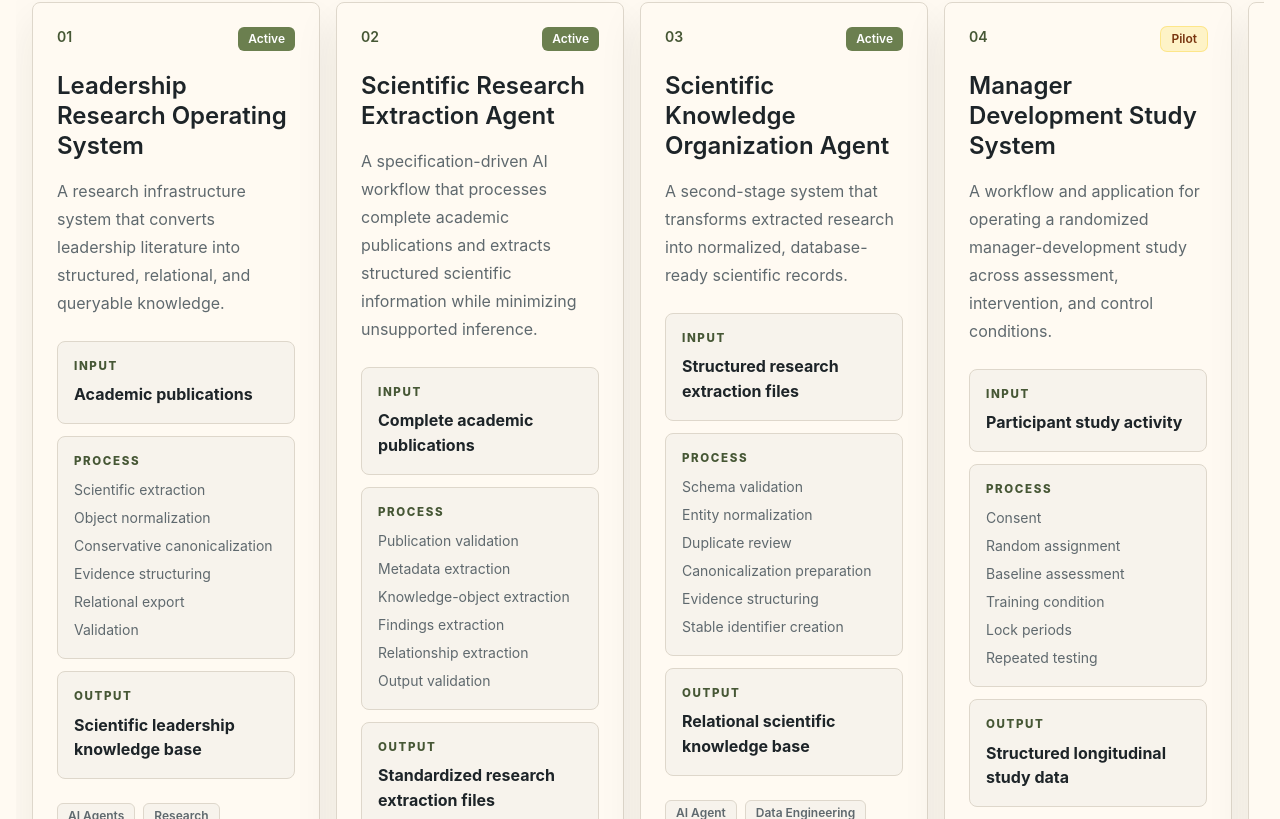
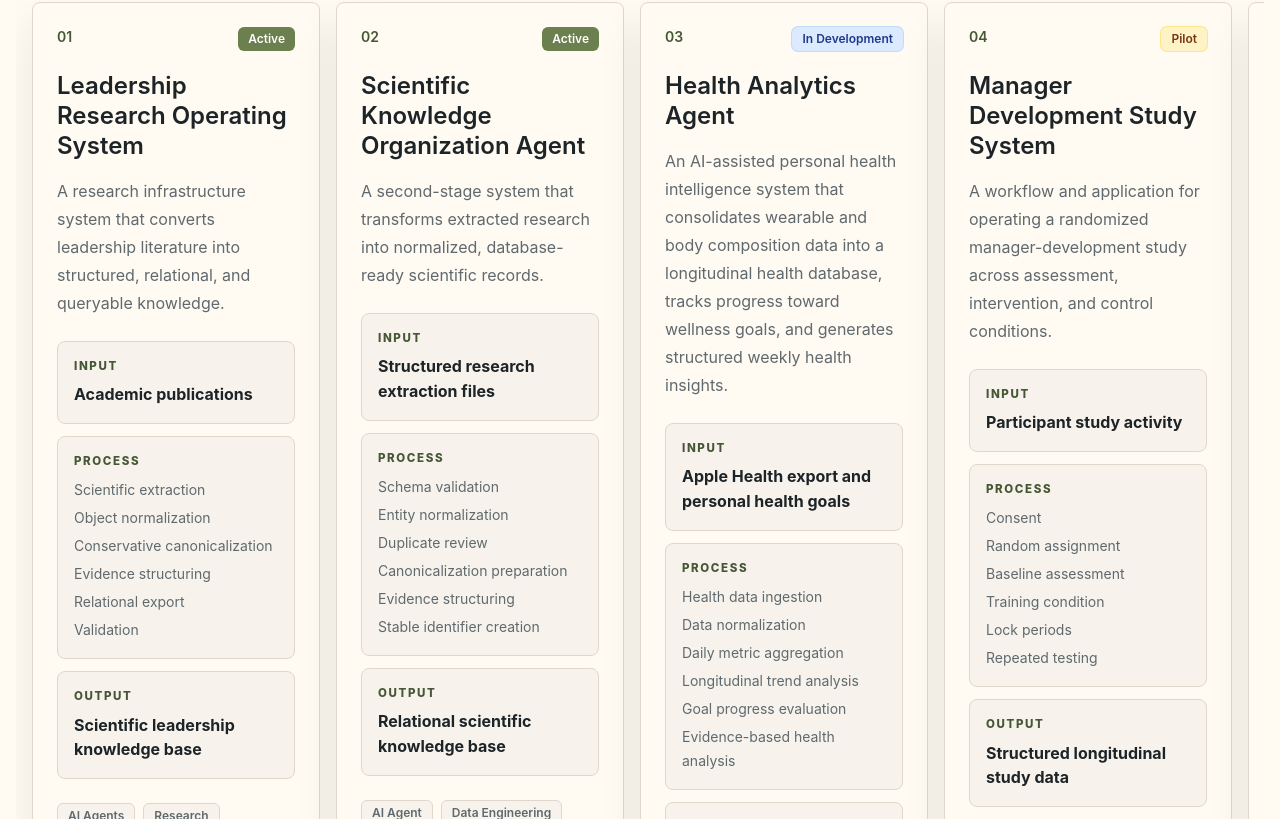
Before and after one commit to jb3k/jb3k.github.io, a React (Vite) app: page / in a window 1280 px wide. Shown: the part 1801-2620 px from the top of the page. Built offline with nearby package versions, Linux system fonts and the light colour scheme.

Commit message:
updated the ai section and cleaned some things up

```diff
--- a/src/App.jsx
+++ b/src/App.jsx
@@ -14,7 +14,6 @@ export default function App() {
       <Navbar />
       <main>
         <Hero />
-        <PuttingLineDivider />
         <CurrentFocus />
         <PuttingLineDivider reverse compact />
         <AISystems />
@@ -25,7 +24,6 @@ export default function App() {
         <PuttingLineDivider compact />
         <About />
       </main>
-      <PuttingLineDivider reverse compact />
       <Footer />
     </>
   );
--- a/src/data/aiSystems.js
+++ b/src/data/aiSystems.js
@@ -18,24 +18,6 @@ export const aiSystems = [
     tags: ['AI Agents', 'Research', 'Ontology', 'Python', 'Knowledge Architecture'],
   },
   {
-    id: 'scientific-research-extraction-agent',
-    title: 'Scientific Research Extraction Agent',
-    status: 'Active',
-    description:
-      'A specification-driven AI workflow that processes complete academic publications and extracts structured scientific information while minimizing unsupported inference.',
-    input: 'Complete academic publications',
-    process: [
-      'Publication validation',
-      'Metadata extraction',
-      'Knowledge-object extraction',
-      'Findings extraction',
-      'Relationship extraction',
-      'Output validation',
-    ],
-    output: 'Standardized research extraction files',
-    tags: ['AI Workflow', 'Scientific Research', 'Structured Extraction', 'Validation', 'Data Modeling'],
-  },
-  {
     id: 'scientific-knowledge-organization-agent',
     title: 'Scientific Knowledge Organization Agent',
     status: 'Active',
@@ -54,6 +36,37 @@ export const aiSystems = [
     output: 'Relational scientific knowledge base',
     tags: ['AI Agent', 'Data Engineering', 'Knowledge Base', 'Canonicalization', 'Governance'],
   },
+  {
+  id: 'health-analytics-agent',
+  title: 'Health Analytics Agent',
+  status: 'In Development',
+  description:
+    'An AI-assisted personal health intelligence system that consolidates wearable and body composition data into a longitudinal health database, tracks progress toward wellness goals, and generates structured weekly health insights.',
+  input:
+    'Apple Health export and personal health goals',
+  process: [
+    'Health data ingestion',
+    'Data normalization',
+    'Daily metric aggregation',
+    'Longitudinal trend analysis',
+    'Goal progress evaluation',
+    'Evidence-based health analysis',
+    'Weekly report generation',
+    'Dashboard and workbook update',
+  ],
+  output:
+    'Interactive health dashboard nd personalized weekly health summary with actionable recommendations',
+  tags: [
+    'Applied AI',
+    'Health Analytics',
+    'Data Pipeline',
+    'Python',
+    'Apple Health',
+    'Wearables',
+    'Automation',
+    'Decision Support',
+  ],
+},
   {
     id: 'manager-development-study-system',
     title: 'Manager Development Study System',
@@ -95,7 +108,7 @@ export const aiSystems = [
   {
     id: 'manager-job-description-analysis',
     title: 'Manager Job Description Analysis',
-    status: 'Planned',
+    status: 'Completed',
     description:
       'An AI-assisted research pipeline for identifying the capabilities and skills most frequently requested in manager job descriptions.',
     input: 'Manager job descriptions across business functions',
--- a/src/data/projects.js
+++ b/src/data/projects.js
@@ -14,6 +14,20 @@ export const projects = [
     featured: true,
   },
   {
+    id: 'healthkit-platform',
+    title: 'HealthKit OS Platform',
+    summary: 'A platform for managing and analyzing health data across different devices and applications.',
+    description:
+      'A system for collecting, storing, and analyzing health data from various sources, providing insights and recommendations for users to improve their health and wellness.',
+    role: 'Product designer and system architect',
+    status: 'Pilot',
+    tags: ['Health Data', 'Analytics', 'Platform Development', 'User Experience'],
+    image: null,
+    githubUrl: null,
+    liveUrl: null,
+    featured: false,
+  },
+  {
     id: 'manager-pilot-study-platform',
     title: 'Manager Pilot Study Platform',
     summary: 'A randomized study workflow for manager development research.',
@@ -22,34 +36,6 @@ export const projects = [
     role: 'Product builder and research operator',
     status: 'Pilot',
     tags: ['Research Operations', 'React', 'Node', 'Analytics'],
-    image: null,
-    githubUrl: null,
-    liveUrl: null,
-    featured: false,
-  },
-  {
-    id: 'supplier-selection-simulation',
-    title: 'Supplier Selection Simulation',
-    summary: 'A decision-making simulation for evaluating tradeoffs in supplier selection.',
-    description:
-      'A structured scenario for practicing managerial judgment across competing operational, financial, and strategic constraints.',
-    role: 'Simulation design and product strategy',
-    status: 'Prototype',
-    tags: ['Simulation', 'Decision-Making', 'Strategy', 'Assessment'],
-    image: null,
-    githubUrl: null,
-    liveUrl: null,
-    featured: false,
-  },
-  {
-    id: 'leadership-research-os',
-    title: 'Leadership Research Operating System',
-    summary: 'Research literature transformed into queryable product intelligence.',
-    description:
-      'A workflow for extracting, normalizing, validating, and organizing leadership research into structured records and relational exports.',
-    role: 'System designer and AI workflow builder',
-    status: 'Active',
-    tags: ['AI Agents', 'Research', 'Knowledge Architecture', 'Python'],
     image: null,
     githubUrl: null,
     liveUrl: null,
@@ -69,6 +55,20 @@ export const projects = [
     liveUrl: null,
     featured: false,
   },
+    {
+    id: 'eureka-bearings',
+    title: 'Eureka Bearings',
+    summary: 'Built web application for a client to showcase their products and provide information to potential customers.',
+    description:
+      'A full-stack project that involved designing and developing a web application for a client in the manufacturing industry. The application allows users to browse products, view specifications, and contact the company for inquiries.',
+    role: 'Full-stack software engineer',
+    status: 'Completed',
+    tags: ['JavaScript', 'React', 'Full Stack', 'AWS'],
+    image: '/images/pic2.png',
+    githubUrl: null,
+    liveUrl: 'https://www.eurekabearing.com/',
+    featured: false,
+  },
   {
     id: 'stocky',
     title: 'StockY',
@@ -80,7 +80,7 @@ export const projects = [
     tags: ['JavaScript', 'React', 'Full Stack', 'App Academy'],
     image: '/images/pic1.png',
     githubUrl: null,
-    liveUrl: 'https://stockx-clone.herokuapp.com/',
+    liveUrl: null,
     featured: false,
   },
 ];
```
Also changed, not shown: images/pic2.png.
